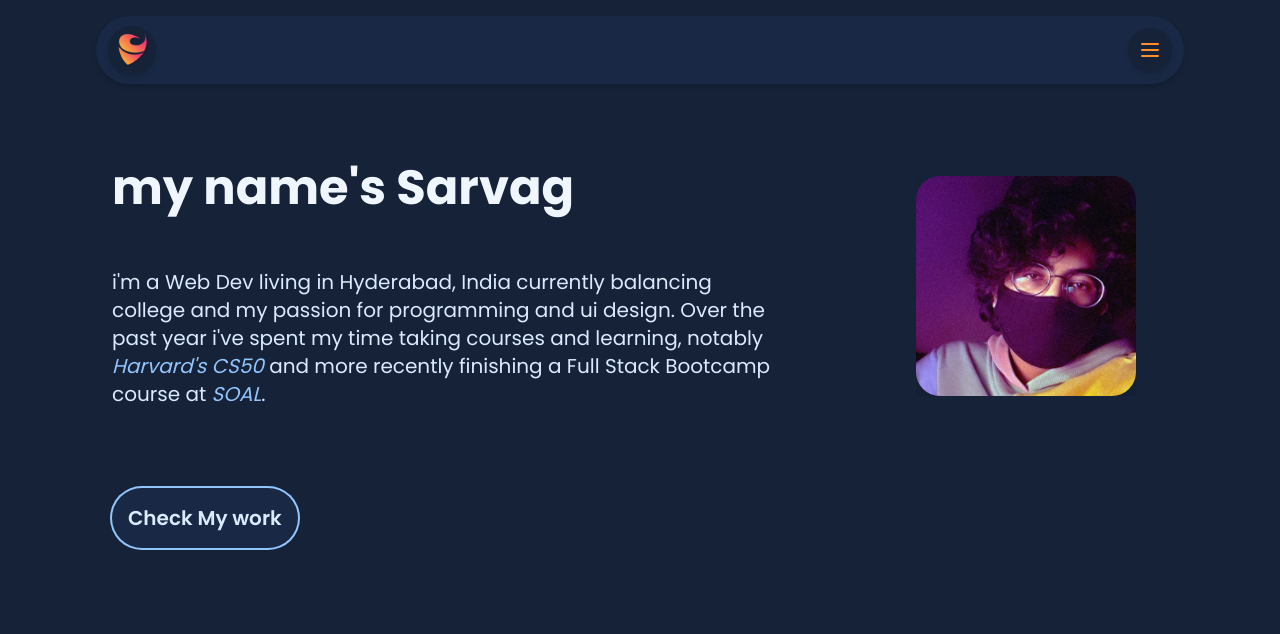
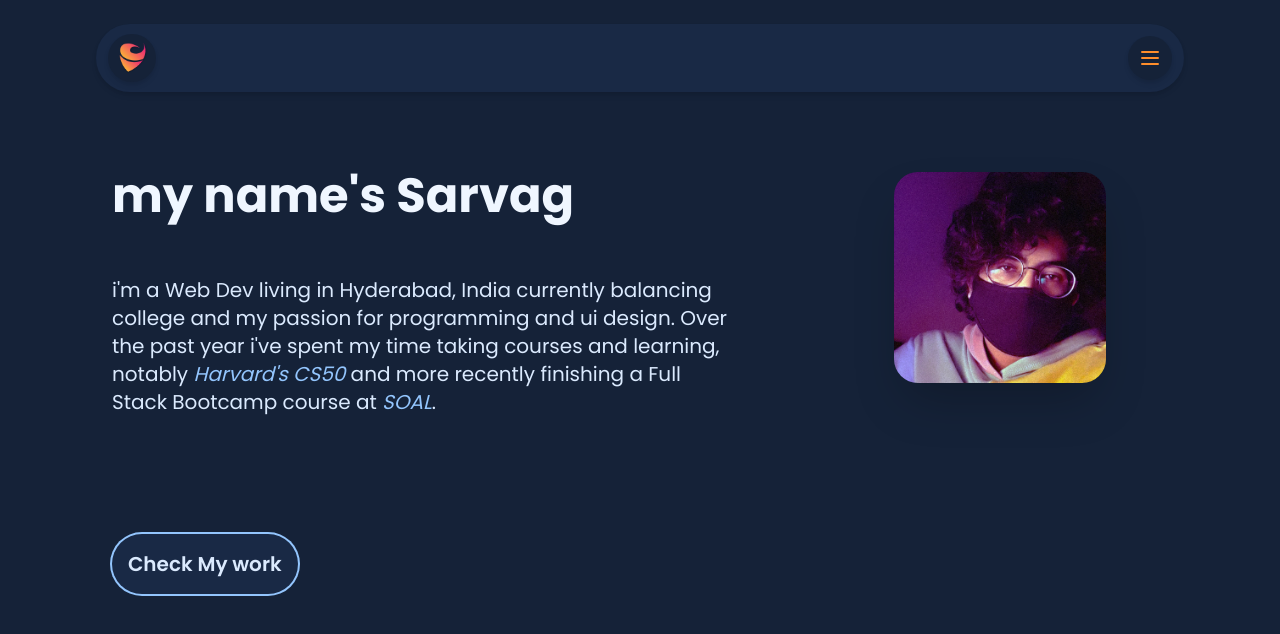
Before and after one commit to starbvuks/portfolio, a Next.js app: page / in a window 1280 px wide. Shown: the top 634 px of the page. Built offline with nearby package versions, Linux system fonts and the light colour scheme.

Commit message:
home res tweak

```diff
--- a/components/Navbar.jsx
+++ b/components/Navbar.jsx
@@ -2,19 +2,19 @@ import React from "react";
 
 const Navbar = () => {
   return (
-    <div class="p-1 mx-20 bg-lightblue shadow-md flex items-center justify-between rounded-full">
+    <div class="sm:p-1 mx-5 mt-2 sm:mx-20 bg-lightblue shadow-md flex items-center justify-between rounded-full">
       <div>
         <img
           src="/android-chrome-512x512.png"
           alt="logo"
-          class="bg-deepblue rounded-full w-12 ml-2 shadow-md"
+          class="bg-deepblue rounded-full w-8 sm:w-12 sm:p-0.5 ml-2 shadow-md"
         />
       </div>
-      <div class="p-2.5 m-2 bg-deepblue rounded-full shadow-md">
+      <div class="p-2 sm:p-2.5 m-1 sm:m-2 bg-deepblue rounded-full shadow-md">
         <svg
           xmlns="http://www.w3.org/2000/svg"
-          className="h-6 w-6"
           fill="#ff8e2b"
+          class="w-5 sm:w-6 h-5 sm:h-6"
           viewBox="0 0 24 24"
           stroke="#ff8e2b"
         >
--- a/pages/index.js
+++ b/pages/index.js
@@ -11,13 +11,13 @@ export default function Home() {
   return (
     <div class="h-screen bg-deepblue p-4">
       <Navbar />
-      <div class="pl-24 pr-32 mt-20 h-80 items-center ">
-        <div class="flex flex-col sm:flex-row">
+      <div class="sm:pl-24 md:pl-20 lg:pl-24 sm:pr-28 md:pr-32 mt-20">
+        <div class="flex flex-col mx-8 sm:mx-0 sm:flex-row text-center sm:text-left">
           <div>
             <h3 class="font-poppins text-xl sm:text-3xl md:text-4xl lg:text-5xl font-bold text-blue-50">
               my name's Sarvag
             </h3>
-            <p class="font-poppins pt-14 leading-relaxed text-blue-100 w-full sm:w-10/12 text-sm md:text-lg lg:text-xl">
+            <p class="font-poppins pt-14 leading-relaxed text-blue-100 w-full md:w-10/12 text-sm md:text-lg lg:text-xl">
               i&apos;m a Web Dev living in Hyderabad, India currently balancing
               college and my passion for programming and ui design. Over the
               past year i&apos;ve spent my time taking courses and learning,
@@ -38,13 +38,11 @@ export default function Home() {
               .
             </p>
           </div>
-          <div class="flex items-center">
-            <Image
+          <div class="flex items-center sm:items-start md:items-start">
+            <img
               src="/img/jpg.jpg"
               alt="me"
-              width={750}
-              height={750}
-              class="object-contain shadow-2xl rounded-3xl invisible sm:visible md:w-5/6 sm:h-full"
+              class="object-contain shadow-2xl rounded-3xl invisible sm:visible sm:ml-10 lg:h-3/4"
             />
           </div>
         </div>
```
